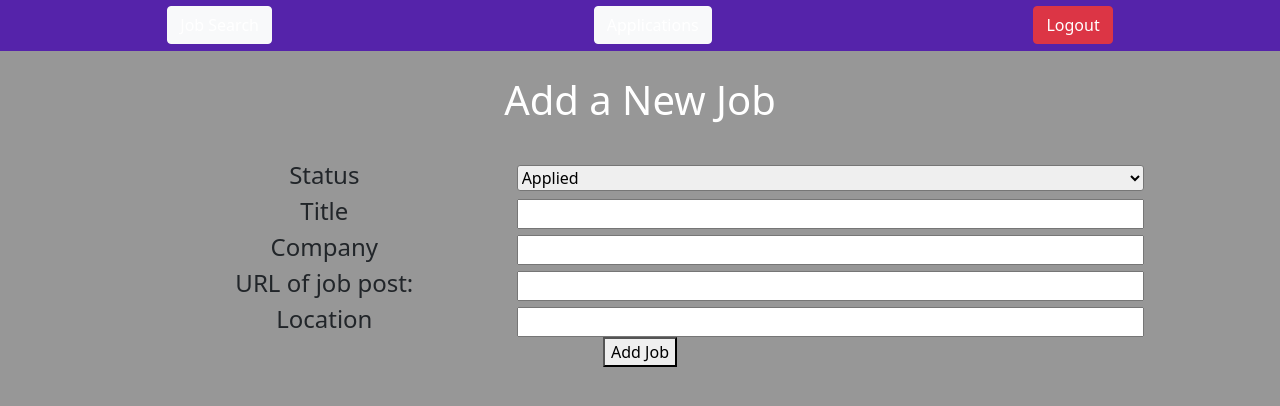
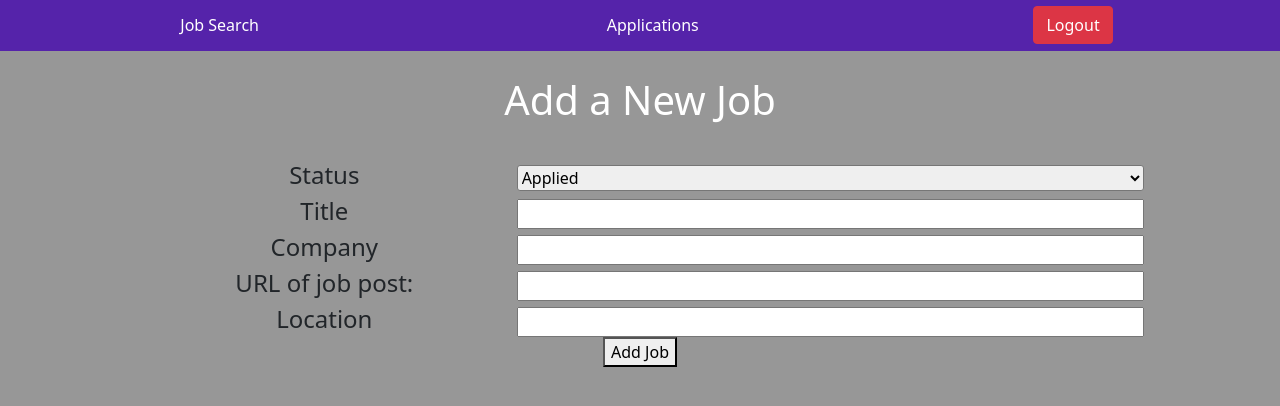
Before and after one commit to borelli28/Job-Board, a Django app: template job_board_app/templates/new_job.html in a window 1280 px wide. Shown: the top 406 px of the page. Run offline with Django 3.2, Linux system fonts and the light colour scheme; the template is opened without the code that fills it, so the values that code supplies are empty.

Commit message:
Fixed styling of navbar in new_job_form.html

```diff
--- a/job_board_app/templates/new_job.html
+++ b/job_board_app/templates/new_job.html
@@ -10,8 +10,8 @@
   <body>
 
     <nav>
-      <button class="btn btn-light"><a href="/jobs">Job Search</a></button>
-      <button class="btn btn-light"><a href="/tracker_app">Applications</a></button>
+      <button class="btn"><a href="/jobs">Job Search</a></button>
+      <button class="btn"><a href="/tracker_app">Applications</a></button>
       <button class="btn btn-danger"><a href="/logout">Logout</a></button>
     </nav>
 
--- a/job_board_app/urls.py
+++ b/job_board_app/urls.py
@@ -19,5 +19,6 @@ urlpatterns = [
     path('tracker_app/notes/<int:id>', views.job_note, name="render_job_note"),
     path('tracker_app/notes/update/<int:id>', views.update_note, name="update_job_note"),
     path('tracker_app/new_job_form', views.new_job, name="new_job_form"),
-    path('tracker_app/add_new_job', views.add_job, name="add_job")
+    path('tracker_app/add_new_job', views.add_job, name="add_job"),
+    path('tracker_app/delete_all_viewed_jobs', views.delete_all_viewed_jobs, name="delete_all_viewed_jobs")
 ]
--- a/job_board_app/views.py
+++ b/job_board_app/views.py
@@ -464,3 +464,6 @@ def add_job(request):
 
     else:
         return redirect('/')
+
+def delete_all_viewed_jobs(request):
+    pass
```
